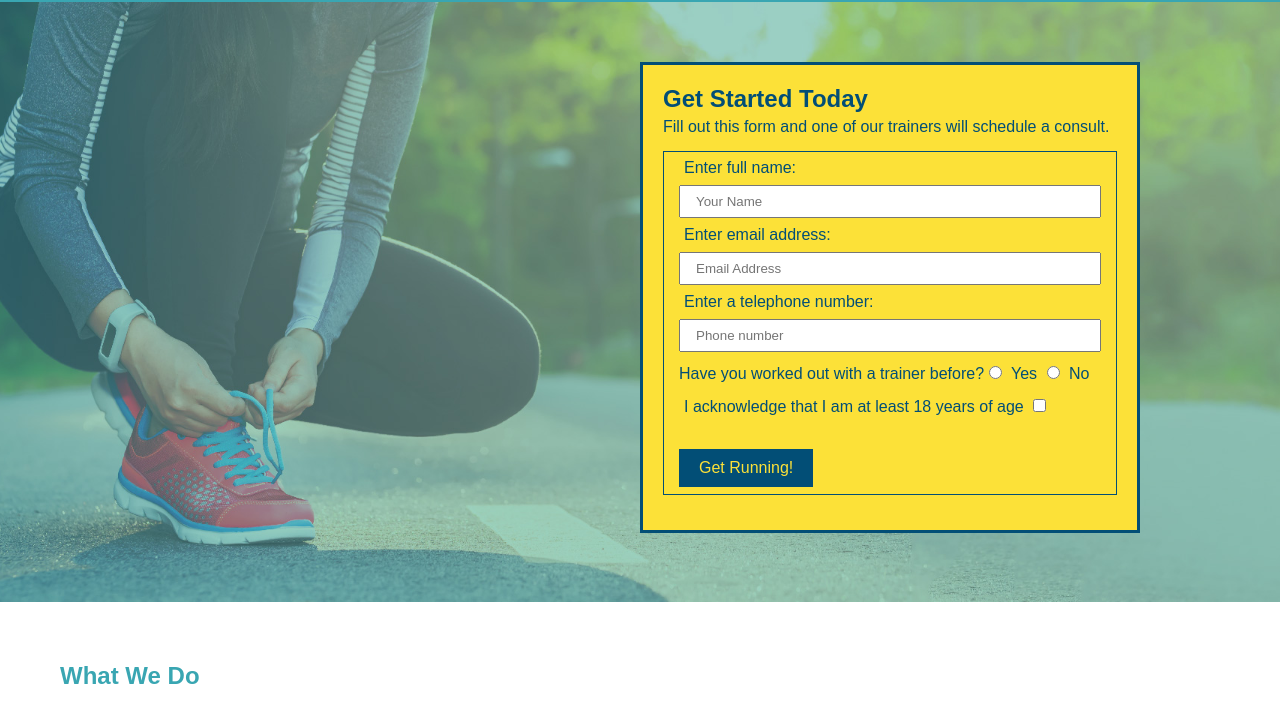
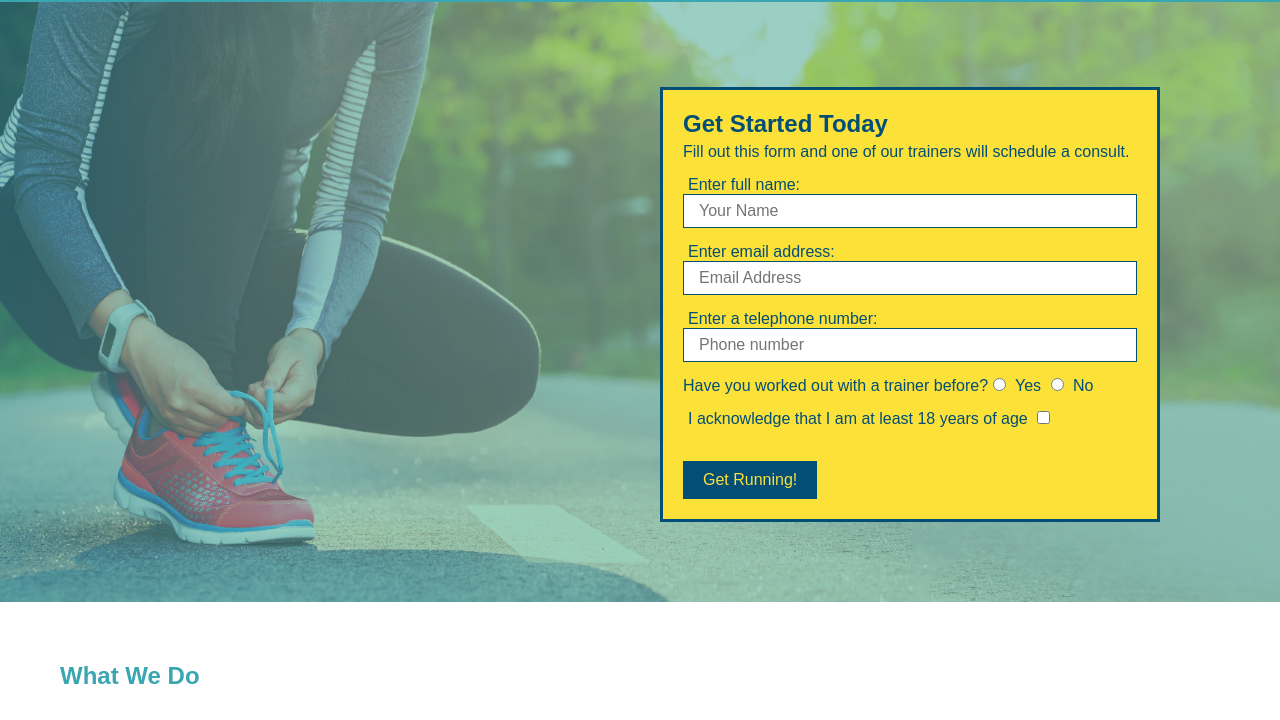
Before and after one commit to scochran31/run-buddy, a plain HTML site: page index.html in a window 1280 px wide. Shown: the part 80-800 px from the top of the page. Drawn offline with Linux system fonts and the light colour scheme.

Commit message:
fixed form-input class

```diff
--- a/assets/css/style.css
+++ b/assets/css/style.css
@@ -85,7 +85,8 @@ section {
     background-color: #fce138;
     border: solid 3px #024e76;
     position: absolute;
-    right: 140px;
+    right: 120px;
+    bottom:80px;
 }
 
 .hero-form h3 {
@@ -107,27 +108,6 @@ section {
     margin-bottom: 15px;
   }
 
-input[type=text] {
-    width: 100%;
-    padding: 7px 15px;
-    margin: 8px 0;
-    box-sizing: border-box;
-  }
-
-input[type=email] {
-    width: 100%;
-    padding: 7px 15px;
-    margin: 8px 0;
-    box-sizing: border-box;
-  }
-
-input[type=tel] {
-    width: 100%;
-    padding: 7px 15px;
-    margin: 8px 0;
-    box-sizing: border-box;
-  }
-
 .hero-form label {
     margin: 0 5px;
 }
--- a/index.html
+++ b/index.html
@@ -33,17 +33,20 @@
         <p>Fill out this form and one of our trainers will schedule a consult.
         </p>
         <!-- Add form element -->
-        <form class="form-input">
+        <form>
             <label for="name">Enter full name:</label>
-            <input type="text" placeholder="Your Name" name="name" id="name" />
+            <input class="form-input" type="text" placeholder="Your Name" name="name" id="name">
+
             <label for="email">Enter email address:</label>
-            <input type="email" placeholder="Email Address" name="email" id="email" />
+            <input class="form-input" type="email" placeholder="Email Address" name="email" id="email">
+
             <label for="phone">Enter a telephone number:</label>
-            <input type="tel" placeholder="Phone number" name="phone" id="phone" />
+            <input class="form-input" type="tel" placeholder="Phone number" name="phone" id="phone">
             <p>
                 Have you worked out with a trainer before?
                 <input type="radio" name="trainer-confirm" id="trainer-yes" />
                 <label for="trainer-yes">Yes</label>
+
                 <input type="radio" name="trainer-confirm" id="trainer-no" />
                 <label for="trainer-no">No</label>
             </p>
```
